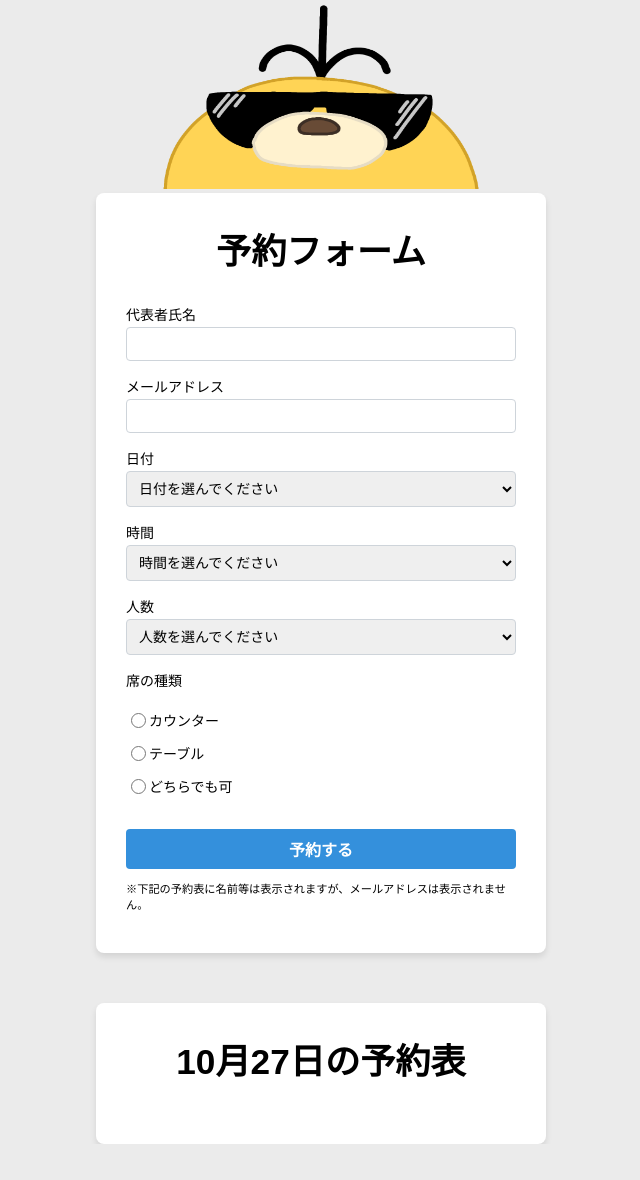
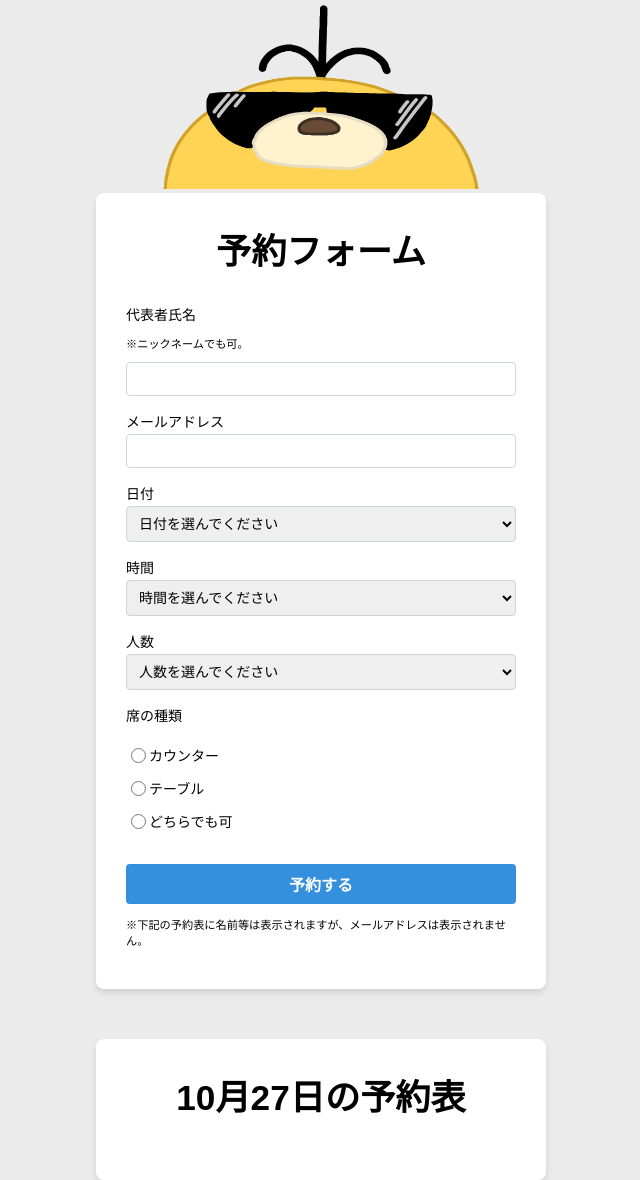
Before and after one commit to ryoseigit/cafelab-reservation-system, a Flask app: page / in a window 1280 px wide. Shown: the part 251-1431 px from the top of the page, without its empty margins (319-959 px from the left). Before the commit the page ends 1395 px from the top, so only its background shows below. Run offline with Flask 3, Linux system fonts and the light colour scheme.

Commit message:
revice19

```diff
--- a/app.py
+++ b/app.py
@@ -58,6 +58,7 @@
     # __tablename__ = 'MyModelView'
     column_filters = ['date']
     column_default_sort = 'time'
+    form_excluded_columns = ['email']
 
 
 
--- a/sendMail.py
+++ b/sendMail.py
@@ -33,6 +33,6 @@
     TO_ADDRESS = userEmail
     BCC = ''
     SUBJECT = 'ご予約の時間の15分前となりました。'
-    BODY = 'cafe labへのアクセスはこちら↓↓↓ \n'
+    BODY = 'cafe labは、管理棟二階３J教室にあります！！ ご来店お待ちしております！！'
     msg = create_message(FROM_ADDRESS, TO_ADDRESS, BCC, SUBJECT, BODY)
     send(FROM_ADDRESS, TO_ADDRESS, msg, MY_PASSWORD)
--- a/templates/index.html
+++ b/templates/index.html
@@ -17,6 +17,9 @@
         <!-- 名前 -->
         <div>
             <label for="name">代表者氏名</label>
+            <div class="kome">
+                <p>※ニックネームでも可。</p>
+            </div>
             <div>
                 <input type="text" name="name" id="name" required>
             </div>
```
